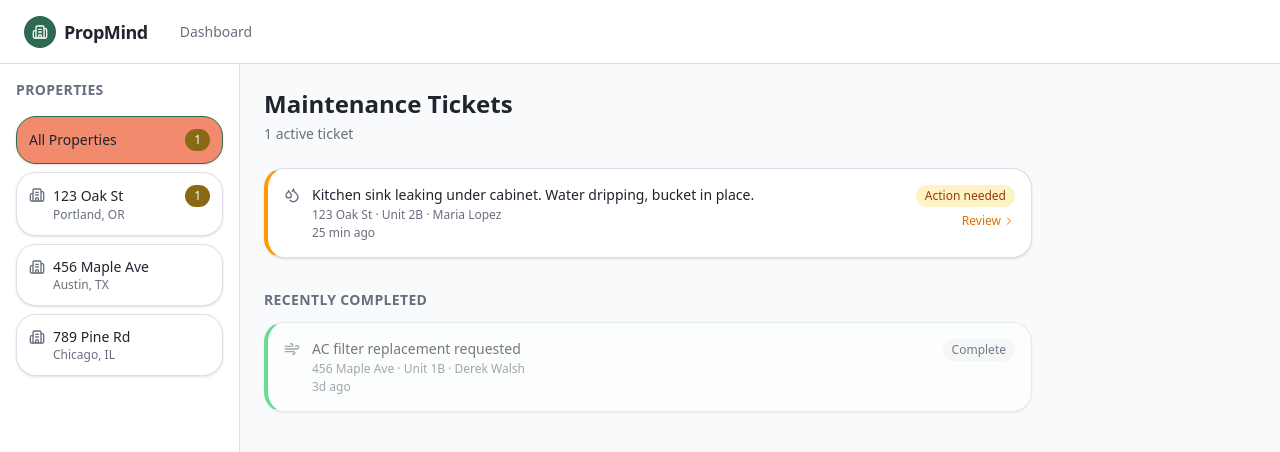
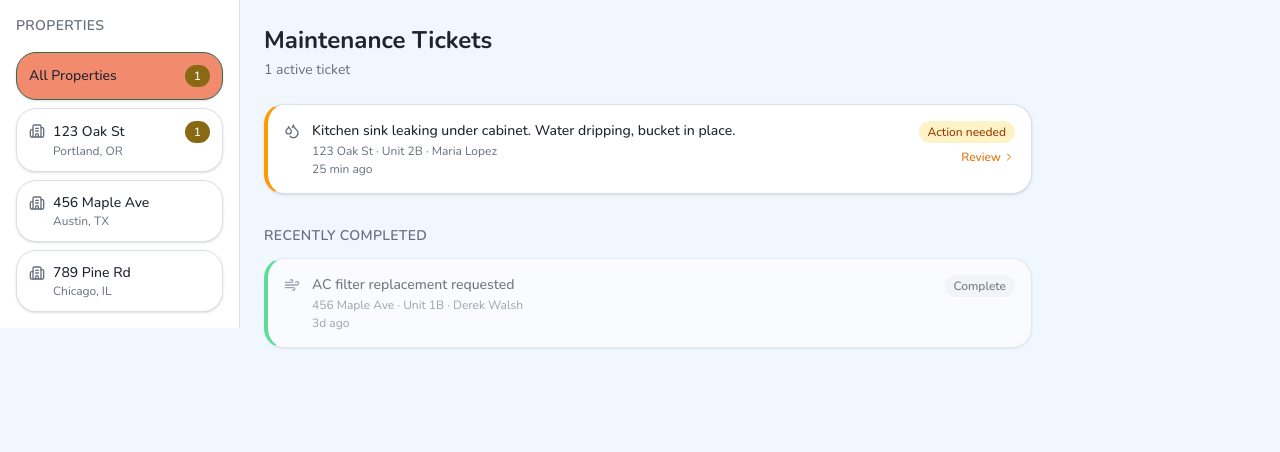
Before and after one commit to shihao-ju/propmind, a Next.js app: page /dashboard in a window 1280 px wide. Shown: the top 452 px of the page. Built offline with nearby package versions, Linux system fonts and the light colour scheme.

Commit message:
task-font-001: Add Playfair Display font, strip Navbar/DemoWrapper from root layout

```diff
--- a/app/layout.tsx
+++ b/app/layout.tsx
@@ -1,12 +1,16 @@
 import type { Metadata } from "next";
-import { Nunito } from "next/font/google";
+import { Nunito, Playfair_Display } from "next/font/google";
 import "./globals.css";
-import DemoWrapper from "@/components/DemoWrapper";
-import Navbar from "@/components/Navbar";
 
 const nunito = Nunito({
-  variable: "--font-nunito",
+  variable: "--font-body",
   subsets: ["latin"],
+});
+
+const playfair = Playfair_Display({
+  variable: "--font-display",
+  subsets: ["latin"],
+  weight: ["700", "900"],
 });
 
 export const metadata: Metadata = {
@@ -21,12 +25,10 @@ export default function RootLayout({
 }>) {
   return (
     <html lang="en">
-      <body className={`${nunito.variable} font-sans antialiased bg-gray-50`}>
-        <div className="flex flex-col h-screen">
-          <Navbar />
-          <div className="flex-1 overflow-auto">{children}</div>
-        </div>
-        <DemoWrapper />
+      <body
+        className={`${nunito.variable} ${playfair.variable} font-sans antialiased`}
+      >
+        {children}
       </body>
     </html>
   );
--- a/claude-task.json
+++ b/claude-task.json
@@ -115,7 +115,7 @@
         "Root layout should only contain: <html>, <body> with font classes, {children}",
         "Keep existing metadata export"
       ],
-      "passes": false
+      "passes": true
     },
     {
       "id": "layout-001",
```
